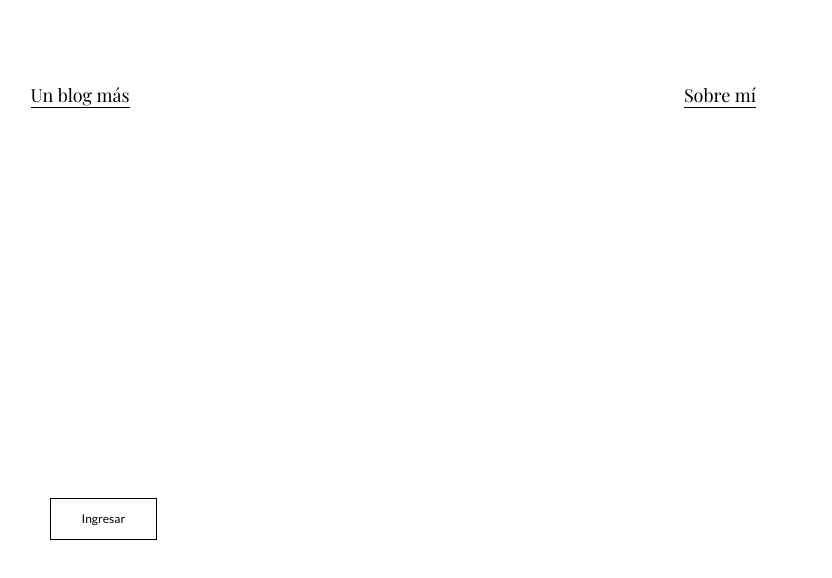
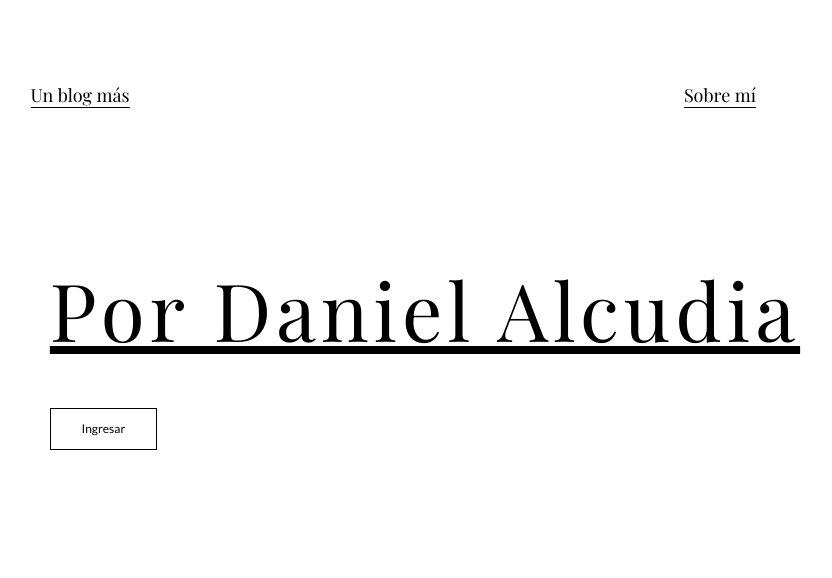
Before and after one commit to dnalcudia/blogspot, a plain HTML site: page index.html in a window 1280 px wide. Shown: the whole page, without its empty margins (215-1047 px from the left). Drawn offline with nearby package versions, Linux system fonts and the light colour scheme.

Commit message:
blogspage completed

```diff
--- a/css/main.css
+++ b/css/main.css
@@ -96,19 +96,21 @@ nav .profile-link a {
 }
 
 .home-main section {
+  background-color: white;
   display: grid;
   grid-column: 2;
   justify-content: center;
-  height: 350px;
-  margin-top: 85px;
+  height: 250px;
+  margin-top: 105px;
 }
 
 .home-main-title {
   font-size: 80px;
   letter-spacing: 5px;
   font-family: 'Playfair Display', serif;
-  margin-bottom: 50px;
-  color: white;
+  margin-top: 10px;
+  margin-bottom: 0;
+  text-decoration: underline;
 }
 
 .home-main-button {
@@ -158,7 +160,7 @@ nav .profile-link a {
 }
 
 .blogs-news-img-container img {
-  width: 80%;
+  width: 90%;
 }
 
 .blogs-new-info-container {
```
